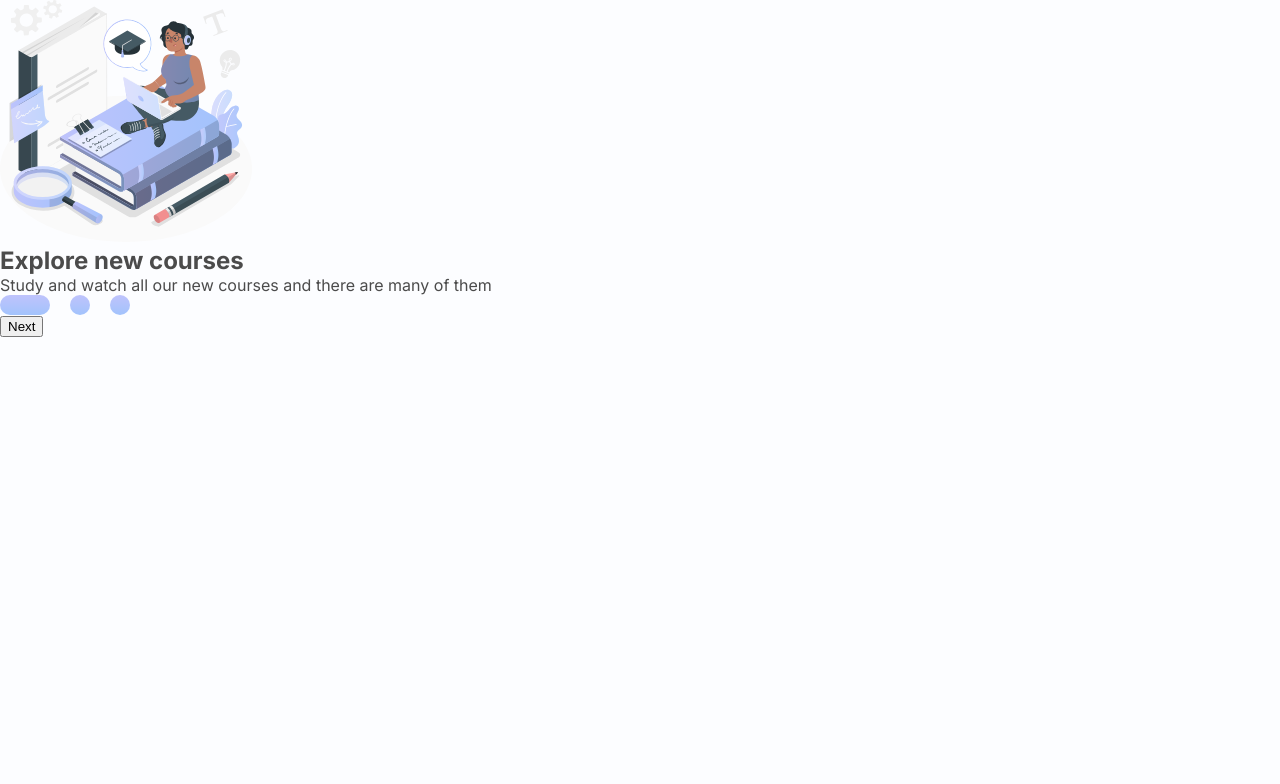
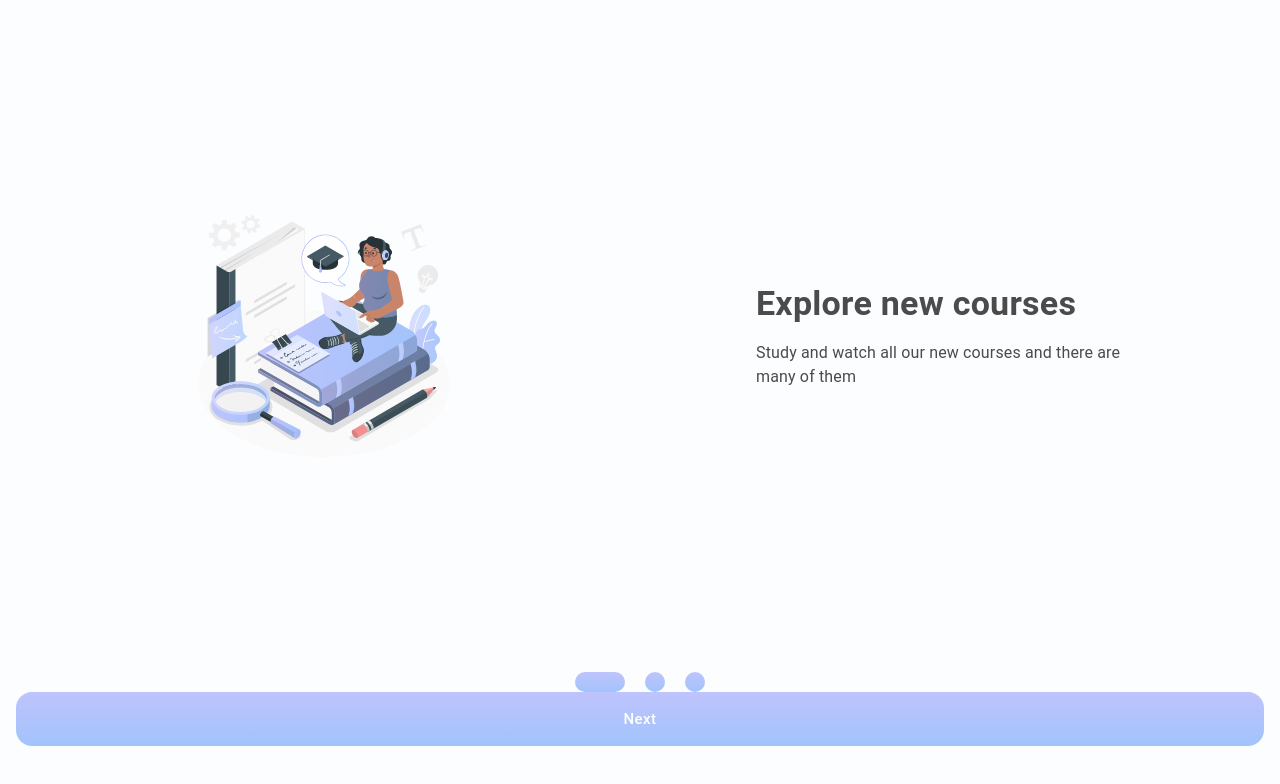
Before and after one commit to svalentinaog/Liveedu, a React (Vite) app: page / in a window 1280 px wide. Shown: the top 784 px of the page. Built offline with nearby package versions, Linux system fonts and the light colour scheme.

Commit message:
onboarding changes

```diff
--- a/src/components/OnboardingCard.tsx
+++ b/src/components/OnboardingCard.tsx
@@ -1,3 +1,6 @@
+import { Typography } from "@mui/material";
+import { Box, Grid } from "@mui/system";
+
 interface IOnboardingCardProps {
   screen: {
     title: string;
@@ -6,12 +9,57 @@ interface IOnboardingCardProps {
   };
 }
 
+// Styles
+const commonStyles = {
+  display: "flex",
+  flexDirection: "column",
+  justifyContent: "center",
+};
+
+const gridElements = {
+  width: "100%",
+  maxWidth: "400px",
+  gap: 2,
+};
+// end Styles
+
 export default function OnboardingCard({ screen }: IOnboardingCardProps) {
   return (
-    <div>
-      <img src={screen.image} alt={screen.title} />
-      <h2>{screen.title}</h2>
-      <p>{screen.description}</p>
-    </div>
+    <Grid container spacing={2} sx={{ height: "80vh" }}>
+      {/* Section 1 */}
+      <Grid
+        size={{ sm: 6, xs: 12 }}
+        sx={{
+          ...commonStyles,
+          alignItems: "center",
+          padding: 4,
+        }}
+      >
+        <img src={screen.image} alt={screen.title} />
+      </Grid>
+
+      {/* Section 2 */}
+      <Grid
+        size={{ sm: 6, xs: 12 }}
+        sx={{
+          ...commonStyles,
+          alignItems: "center",
+          gap: 6,
+        }}
+      >
+        {/* Content */}
+        <Box
+          sx={{
+            ...commonStyles,
+            ...gridElements,
+          }}
+        >
+          <Typography variant="h4" sx={{ fontWeight: 700 }}>
+            {screen.title}
+          </Typography>
+          <Typography variant="body1">{screen.description}</Typography>
+        </Box>
+      </Grid>
+    </Grid>
   );
 }
--- a/src/views/Onboarding.tsx
+++ b/src/views/Onboarding.tsx
@@ -1,22 +1,62 @@
+import { Grid } from "@mui/system";
 import OnboardingCard from "../components/OnboardingCard";
 import PaginationPoints from "../components/PaginationPoints";
 import useOnboardingViewModel from "../viewmodels/useOnboarding";
+import { Button } from "@mui/material";
 
 export default function Onboarding() {
   const { currentScreen, screenContent, nextScreen, goToScreen, totalScreens } =
     useOnboardingViewModel();
 
+  // Styles
+  const commonStyles = {
+    display: "flex",
+    flexDirection: "column",
+    justifyContent: "center",
+  };
+
+  const btnSubmit = {
+    background: "linear-gradient(#bfc3fc, #a2c3fc)",
+    textTransform: "capitalize",
+    borderRadius: "16px",
+    boxShadow: "none",
+    padding: 1.75,
+  };
+  // end
+
   return (
-    <div>
+    <Grid container spacing={2} sx={{ height: "80vh", padding: 2 }}>
+      <Grid
+        size={{ sm: 12, xs: 12 }}
+        sx={{
+          alignItems: "center",
+        }}
+      >
         <OnboardingCard key={currentScreen} screen={screenContent} />
+      </Grid>
 
+      <Grid
+        size={{ sm: 12, xs: 12 }}
+        sx={{
+          ...commonStyles,
+          alignItems: "center",
+        }}
+      >
         <PaginationPoints
           totalPoints={totalScreens}
           currentScreen={currentScreen}
           goToScreen={goToScreen}
         />
 
-      <button onClick={nextScreen}>Next</button>
-    </div>
+        <Button
+          onClick={nextScreen}
+          size="large"
+          sx={{ ...btnSubmit, width: "100%" }}
+          variant="contained"
+        >
+          Next
+        </Button>
+      </Grid>
+    </Grid>
   );
 }
```
Lines whose indentation alone changed are shown as unchanged.
